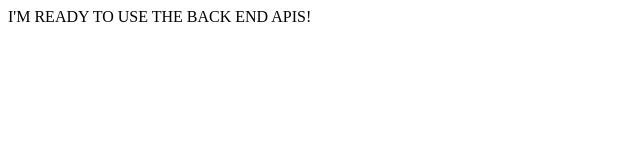
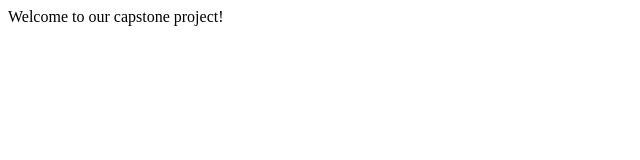
Before and after one commit to RaphaelChevallier/Social-Learning-Platform, a React (Create React App) app in the folder client/: page / in a window 1280 px wide. Shown: the top 160 px of the page, without its empty margins (0-640 px from the left). Built offline with nearby package versions, Linux system fonts and the light colour scheme.

Commit message:
going to heroku dev

```diff
--- a/client/src/App.js
+++ b/client/src/App.js
@@ -2,7 +2,7 @@ import React, { Component } from 'react';
 
 class App extends Component {
   render () {
-     return <div>I'M READY TO USE THE BACK END APIS!</div>;
+     return <div>Welcome to our capstone project!</div>;
   }
 }
 export default App;
```
